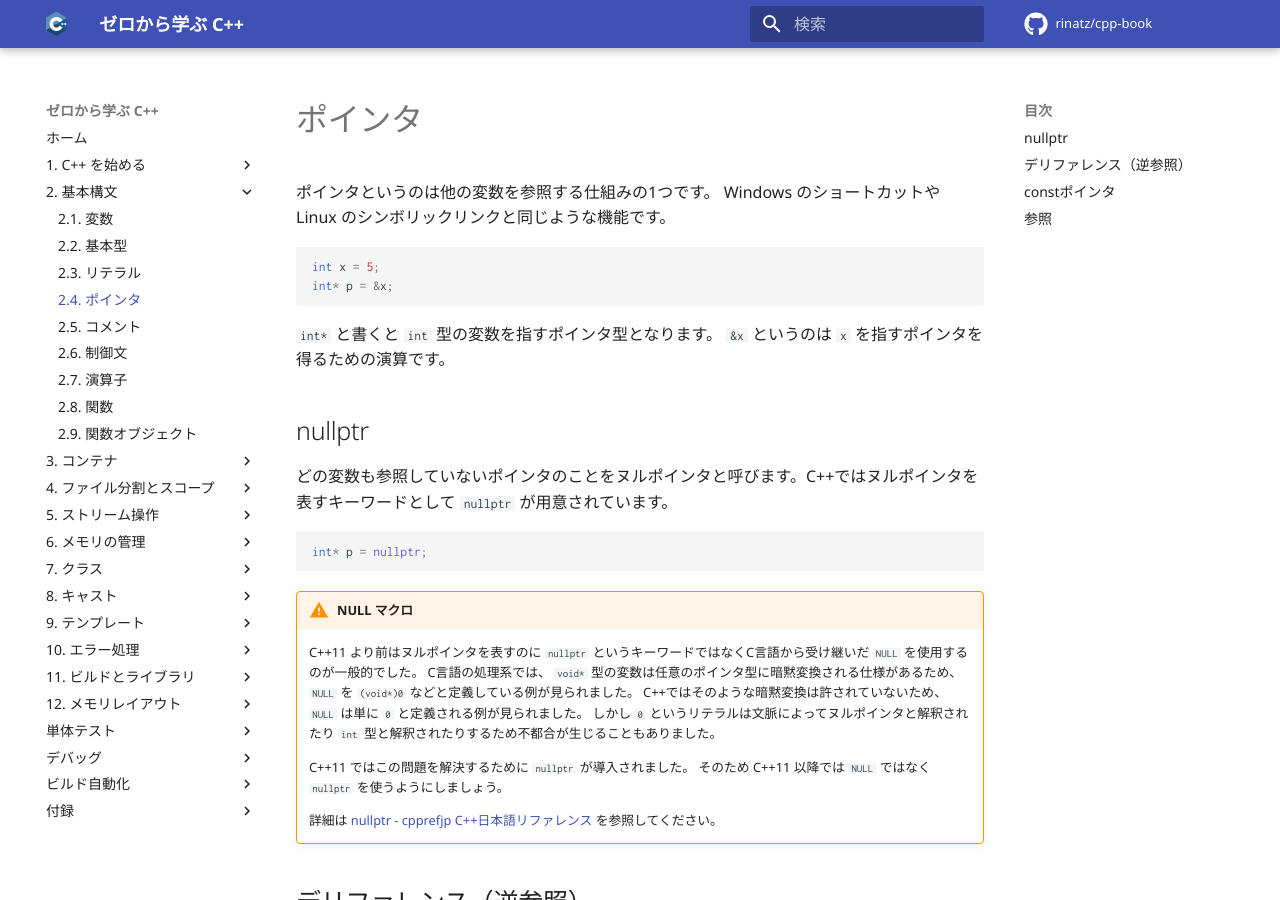
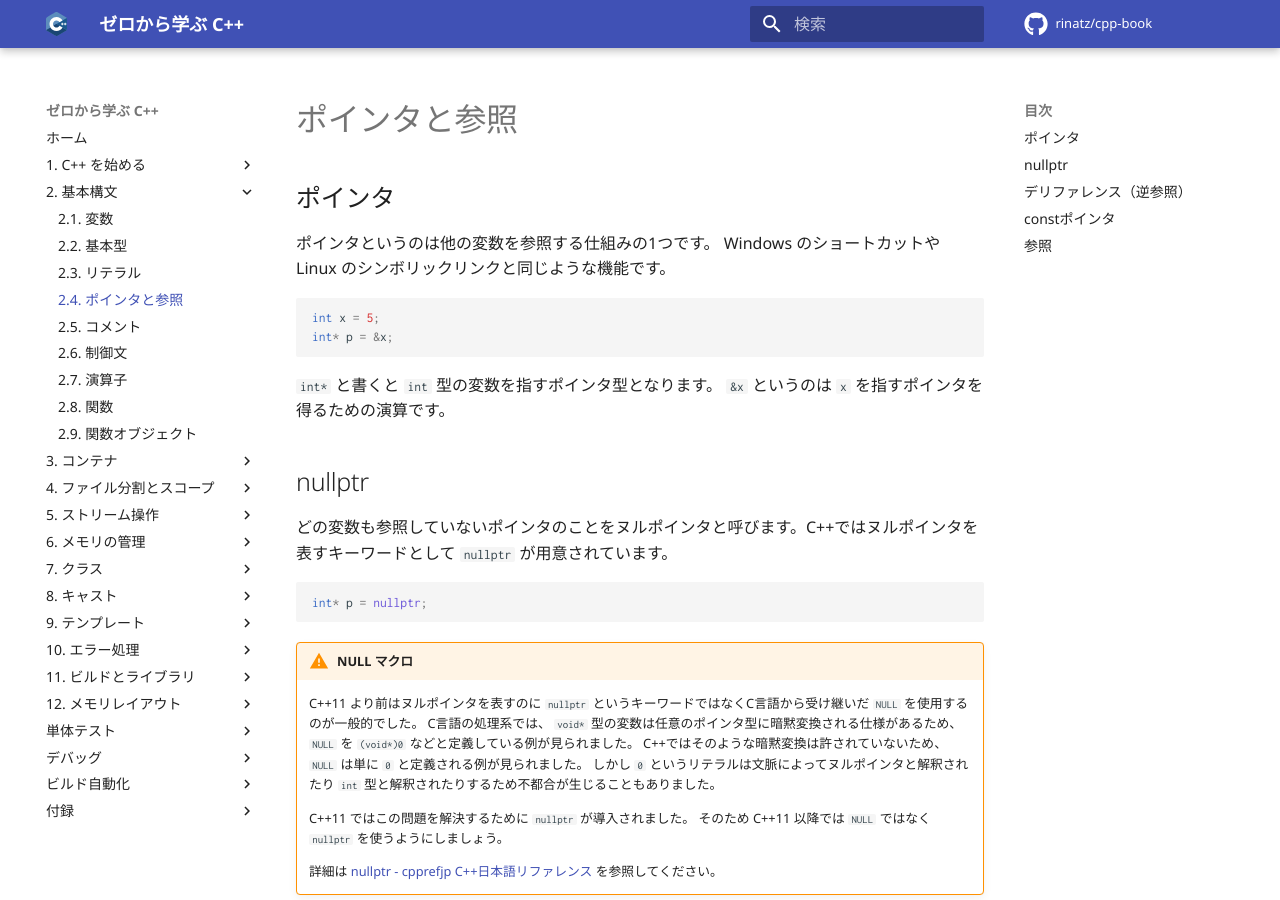
Before and after one commit to rinatz/cpp-book, an MkDocs documentation site: the page built from docs/ch02-04-pointers-and-references.md, in a window 1280 px wide and 900 px high. Built offline with MkDocs 1.6.1 and Material for MkDocs 9.7.7, drawn with Linux system fonts in a browser that asks for light colours; comment, search, counter and statistics services are not loaded.

Commit message:
Change the title

```diff
--- a/docs/ch02-04-pointers.md
+++ b/docs/ch02-04-pointers-and-references.md
@@ -1,4 +1,6 @@
-# ポインタ
+# ポインタと参照
+
+## ポインタ
 
 ポインタというのは他の変数を参照する仕組みの1つです。
 Windows のショートカットや Linux のシンボリックリンクと同じような機能です。
--- a/mkdocs.yml
+++ b/mkdocs.yml
@@ -59,7 +59,7 @@ nav:
       - 2.1. 変数: ch02-01-variables.md
       - 2.2. 基本型: ch02-02-primitive-types.md
       - 2.3. リテラル: ch02-03-literals.md
-      - 2.4. ポインタ: ch02-04-pointers.md
+      - 2.4. ポインタと参照: ch02-04-pointers-and-references.md
       - 2.5. コメント: ch02-05-comments.md
       - 2.6. 制御文: ch02-06-control-flow.md
       - 2.7. 演算子: ch02-07-operators.md
```
